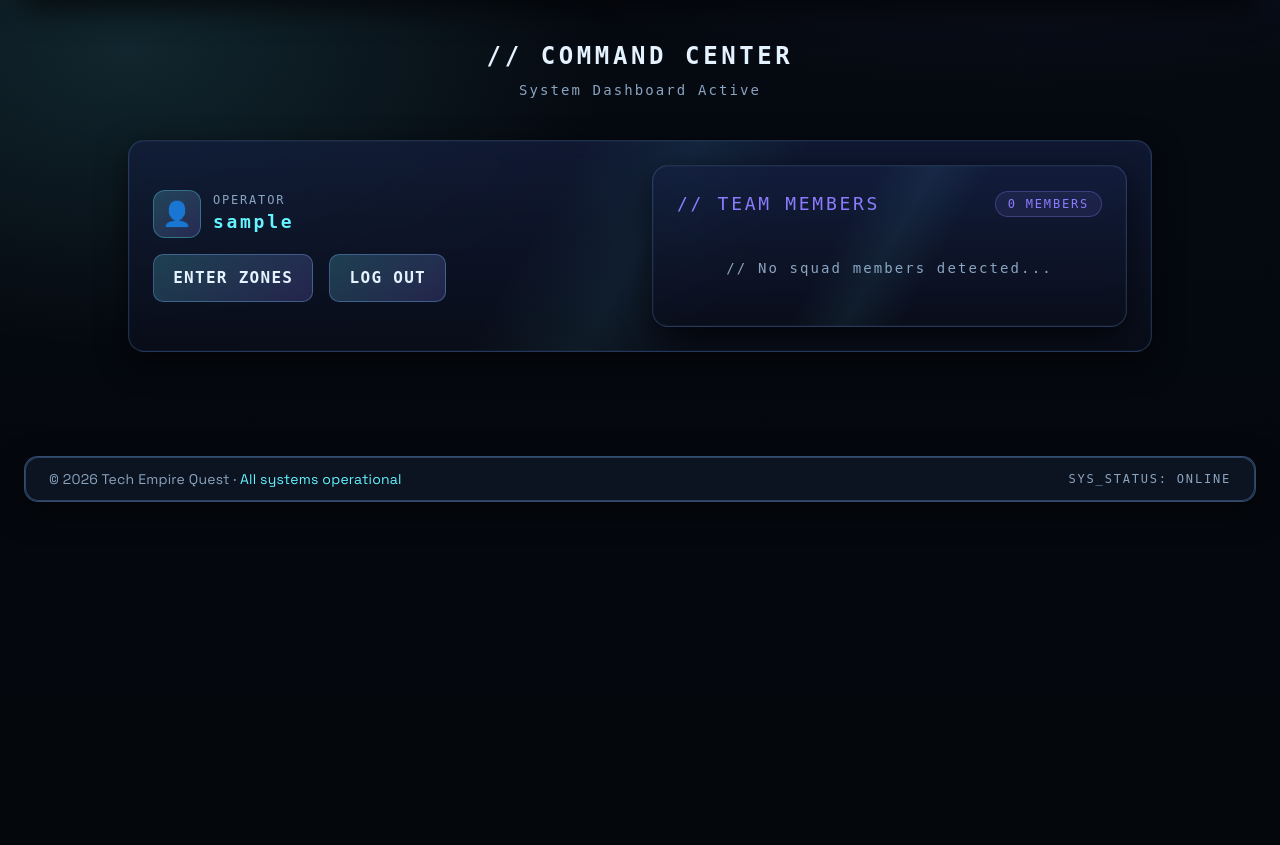
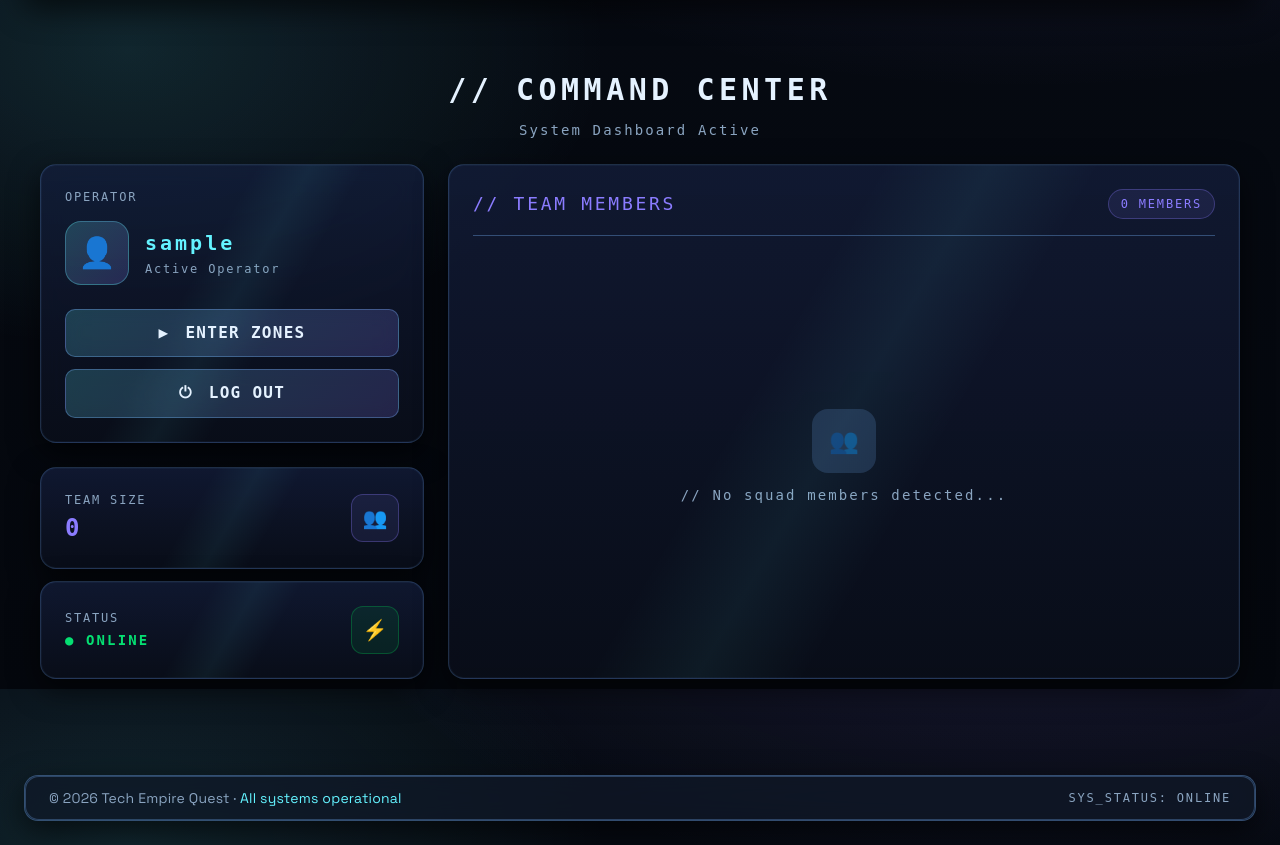
Before and after one commit to manikandanx0/EmpirePortal, a Django app: template core/app/templates/index.html in a window 1280 px wide. Shown: the part 111-956 px from the top of the page. Before the commit the page ends 613 px from the top, so only its background shows below. Run offline with Django 5.2, Linux system fonts and the light colour scheme; the template is opened without the code that fills it, so the values that code supplies are empty; the visitor is signed in with stand-in values (Sample User, id 1); some web fonts are replaced.

Commit message:
Redesigning dashboard and removing jazzmin from index

```diff
--- a/core/app/templates/index.html
+++ b/core/app/templates/index.html
@@ -3,91 +3,211 @@
 {% block title %}Dashboard | 👑 Tech Empire Quest{% endblock %}
 
 {% block content %}
-<section class="max-w-5xl mx-auto space-y-8 md:space-y-10">
 
-  <!-- Title -->
-  <div class="text-center animate-fade-in-up">
-    <h2 class="mono text-xl md:text-2xl tracking-widest gradient-text font-bold">
+<section class="max-w-7xl mx-auto px-4 py-8 space-y-6">
+
+  <!-- Header -->
+  <div class="text-center space-y-3 animate-fade-in-up">
+    <h2 class="mono text-2xl md:text-3xl tracking-widest gradient-text font-bold">
       // COMMAND CENTER
     </h2>
-    <p class="mono text-sm text-[var(--text-muted)] tracking-wider mt-2">
+    <p class="mono text-sm text-[var(--text-muted)] tracking-wider">
       System Dashboard Active
     </p>
   </div>
 
   {% if user.is_authenticated %}
 
-  <!-- Operator Panel -->
-  <div class="panel card hud grid md:grid-cols-2 gap-6 items-center animate-fade-in-up stagger-1">
+  <div class="grid lg:grid-cols-3 gap-6">
 
-    <!-- Operator Info -->
-    <div class="space-y-4">
-      <div class="flex items-center gap-3">
-        <div class="w-12 h-12 rounded-xl bg-gradient-to-br from-[var(--neon-cyan)]/20 to-[var(--neon-purple)]/20 border border-[var(--neon-cyan)]/30 flex items-center justify-center">
-          <span class="text-2xl">👤</span>
+    <!-- Left Column: Operator Info -->
+    <div class="lg:col-span-1 space-y-6">
+
+      <!-- Operator Card -->
+      <div class="panel card hud p-6 animate-fade-in-up stagger-1">
+        <p class="mono text-xs text-[var(--text-muted)] tracking-widest mb-4">OPERATOR</p>
+
+        <div class="flex items-center gap-4 mb-6">
+          <div class="w-16 h-16 rounded-2xl bg-gradient-to-br from-[var(--neon-cyan)]/20 to-[var(--neon-purple)]/20 border border-[var(--neon-cyan)]/30 flex items-center justify-center flex-shrink-0">
+            <span class="text-3xl">👤</span>
           </div>
-        <div>
-          <p class="mono text-xs text-[var(--text-muted)] tracking-widest">OPERATOR</p>
-          <p class="mono text-lg text-[var(--neon-cyan)] tracking-wider font-semibold">
+          <div class="min-w-0">
+            <p class="mono text-xl text-[var(--neon-cyan)] tracking-wider font-semibold truncate">
               {{ user.username }}
             </p>
+            <p class="mono text-xs text-[var(--text-muted)] mt-1">Active Operator</p>
           </div>
         </div>
 
-      <div class="flex gap-4">
-        <a href="{% url 'zones' %}" class="btn mono">Enter Zones</a>
-        <a href="{% url 'logout' %}" class="btn mono">Log out</a>
+        <div class="space-y-3">
+          <a href="{% url 'zones' %}"
+             class="btn mono w-full justify-center text-center bg-[var(--neon-cyan)]/10 hover:bg-[var(--neon-cyan)]/20 border-[var(--neon-cyan)]/30 text-[var(--neon-cyan)]">
+            <span class="mr-2">▶</span> Enter Zones
+          </a>
+          <a href="{% url 'logout' %}"
+             class="btn mono w-full justify-center text-center bg-red-500/10 hover:bg-red-500/20 border-red-500/30 text-red-400">
+            <span class="mr-2">⏻</span> Log Out
+          </a>
         </div>
       </div>
 
-    <!-- Squad Members -->
-    <div class="panel card hud">
-      <div class="flex items-center justify-between mb-4">
+      <!-- Quick Stats -->
+      <div class="space-y-3 animate-fade-in-up stagger-2">
+        <div class="panel card hud p-4">
+          <div class="flex items-center justify-between">
+            <div>
+              <p class="mono text-xs text-[var(--text-muted)] tracking-wider">TEAM SIZE</p>
+              <p class="mono text-2xl font-bold text-[var(--neon-purple)] mt-1">{{ players|length }}</p>
+            </div>
+            <div class="w-12 h-12 rounded-xl bg-[var(--neon-purple)]/10 border border-[var(--neon-purple)]/30 flex items-center justify-center">
+              <span class="text-xl">👥</span>
+            </div>
+          </div>
+        </div>
+
+        <div class="panel card hud p-4">
+          <div class="flex items-center justify-between">
+            <div>
+              <p class="mono text-xs text-[var(--text-muted)] tracking-wider">STATUS</p>
+              <p class="mono text-sm font-semibold text-green-400 mt-1">● ONLINE</p>
+            </div>
+            <div class="w-12 h-12 rounded-xl bg-green-500/10 border border-green-500/30 flex items-center justify-center">
+              <span class="text-xl">⚡</span>
+            </div>
+          </div>
+        </div>
+      </div>
+    </div>
+
+    <!-- Right Column: Team Members -->
+    <div class="lg:col-span-2 animate-fade-in-up stagger-3">
+      <div class="panel card hud h-full flex flex-col">
+
+        <!-- Header -->
+        <div class="flex items-center justify-between mb-6 pb-4 border-b border-[var(--panel-border)]">
           <h2 class="mono text-lg text-[var(--neon-purple)] tracking-widest">
-          // Team Members
+            // TEAM MEMBERS
           </h2>
-        <span class="mono text-xs px-3 py-1 rounded-full bg-[var(--neon-purple)]/10 border border-[var(--neon-purple)]/30 text-[var(--neon-purple)]">
+          <span class="mono text-xs px-3 py-1.5 rounded-full bg-[var(--neon-purple)]/10 border border-[var(--neon-purple)]/30 text-[var(--neon-purple)]">
             {{ players|length }} MEMBERS
           </span>
         </div>
 
+        <!-- Team Grid -->
         {% if players %}
-      <ul class="space-y-3">
+        <div class="grid sm:grid-cols-2 gap-4 flex-1">
           {% for player in players %}
-        <li class="flex items-center justify-between px-4 py-4 rounded-xl bg-black/40 border border-white/5 hover:border-[var(--neon-cyan)]/30 transition-all animate-fade-in-up stagger-2">
-          <div class="flex items-center gap-4">
-            <div class="w-10 h-10 rounded-lg bg-gradient-to-br from-[var(--neon-cyan)]/20 to-[var(--neon-purple)]/20 border border-white/10 flex items-center justify-center mono text-sm font-bold text-[var(--neon-cyan)]">
+          <div class="group relative overflow-hidden rounded-xl bg-gradient-to-br from-black/40 to-black/20 border border-white/5 hover:border-[var(--neon-cyan)]/40 transition-all duration-300 p-5 animate-fade-in-up stagger-4">
+
+            <!-- Hover glow effect -->
+            <div class="absolute inset-0 bg-gradient-to-br from-[var(--neon-cyan)]/5 to-[var(--neon-purple)]/5 opacity-0 group-hover:opacity-100 transition-opacity"></div>
+
+            <!-- Content -->
+            <div class="relative z-10">
+              <div class="flex items-start justify-between mb-4">
+                <div class="flex items-center gap-3">
+                  <div class="w-12 h-12 rounded-xl bg-gradient-to-br from-[var(--neon-cyan)]/20 to-[var(--neon-purple)]/20 border border-[var(--neon-cyan)]/30 flex items-center justify-center mono text-sm font-bold text-[var(--neon-cyan)] group-hover:scale-110 transition-transform">
                     {{ player.name|slice:":2"|upper }}
                   </div>
-            <span class="mono tracking-wider">{{ player.name }}</span>
+                  <div>
+                    <p class="mono text-base font-semibold tracking-wide">{{ player.name }}</p>
+                    <p class="mono text-xs text-[var(--text-muted)] mt-0.5">ID: #{{ forloop.counter|stringformat:"03d" }}</p>
+                  </div>
+                </div>
               </div>
 
-          <span class="mono text-xs px-3 py-1.5 rounded-lg border border-[var(--panel-border)] text-[var(--text-secondary)] bg-black/20">
+              <div class="flex items-center justify-between">
+                <span class="mono text-xs px-3 py-1.5 rounded-lg border border-[var(--panel-border)] text-[var(--text-secondary)] bg-black/30">
                   {{ player.get_role_display|default:player.role }}
                 </span>
-        </li>
+
+                <!-- Status indicator -->
+                <div class="flex items-center gap-1.5">
+                  <div class="w-2 h-2 rounded-full bg-green-400 animate-pulse"></div>
+                  <span class="mono text-xs text-green-400">Active</span>
+                </div>
+              </div>
+            </div>
+          </div>
           {% endfor %}
-      </ul>
+        </div>
         {% else %}
-      <p class="mono text-sm text-[var(--text-muted)] text-center py-6">
+        <div class="flex-1 flex items-center justify-center py-12">
+          <div class="text-center space-y-3">
+            <div class="w-16 h-16 mx-auto rounded-2xl bg-[var(--panel-border)] flex items-center justify-center opacity-50">
+              <span class="text-2xl">👥</span>
+            </div>
+            <p class="mono text-sm text-[var(--text-muted)]">
               // No squad members detected...
             </p>
+          </div>
+        </div>
         {% endif %}
       </div>
     </div>
-
-  <!-- Quick Stats -->
-  <div class="grid md:grid-cols-3 gap-4 animate-fade-in-up stagger-3">
-    <!-- cards unchanged -->
   </div>
 
   {% else %}
 
-  <!-- Access Denied -->
-  <div class="panel card hud text-center space-y-6 py-12 animate-fade-in-up">
-    <!-- unchanged -->
+  <!-- Access Denied State -->
+  <div class="panel card hud text-center space-y-6 py-16 animate-fade-in-up max-w-2xl mx-auto">
+    <div class="w-20 h-20 mx-auto rounded-2xl bg-red-500/10 border border-red-500/30 flex items-center justify-center">
+      <span class="text-4xl">🔒</span>
+    </div>
+
+    <div class="space-y-2">
+      <h3 class="mono text-2xl tracking-widest text-red-400">ACCESS DENIED</h3>
+      <p class="mono text-sm text-[var(--text-muted)] tracking-wide">
+        Authentication required to access Command Center
+      </p>
+    </div>
+
+    <div class="flex gap-4 justify-center pt-4">
+      <a href="{% url 'login' %}" class="btn mono bg-[var(--neon-cyan)]/10 hover:bg-[var(--neon-cyan)]/20 border-[var(--neon-cyan)]/30 text-[var(--neon-cyan)]">
+        Initialize Login
+      </a>
+      <a href="{% url 'register' %}" class="btn mono bg-[var(--neon-purple)]/10 hover:bg-[var(--neon-purple)]/20 border-[var(--neon-purple)]/30 text-[var(--neon-purple)]">
+        Register Account
+      </a>
+    </div>
   </div>
 
   {% endif %}
 </section>
+
+<style>
+@keyframes fade-in-up {
+  from {
+    opacity: 0;
+    transform: translateY(20px);
+  }
+  to {
+    opacity: 1;
+    transform: translateY(0);
+  }
+}
+
+.animate-fade-in-up {
+  animation: fade-in-up 0.6s ease-out forwards;
+}
+
+.stagger-1 { animation-delay: 0.1s; }
+.stagger-2 { animation-delay: 0.2s; }
+.stagger-3 { animation-delay: 0.3s; }
+.stagger-4 { animation-delay: 0.05s; }
+
+/* Pulse animation for status indicators */
+@keyframes pulse {
+  0%, 100% {
+    opacity: 1;
+  }
+  50% {
+    opacity: 0.5;
+  }
+}
+
+.animate-pulse {
+  animation: pulse 2s cubic-bezier(0.4, 0, 0.6, 1) infinite;
+}
+</style>
 {% endblock %}
--- a/core/core/settings.py
+++ b/core/core/settings.py
@@ -32,7 +32,7 @@ ALLOWED_HOSTS = ["*"]
 # Application definition
 
 INSTALLED_APPS = [
-    'jazzmin',
+    # 'jazzmin',
     'django.contrib.admin',
     'django.contrib.auth',
     'django.contrib.contenttypes',
```
Lines whose indentation alone changed are shown as unchanged.
